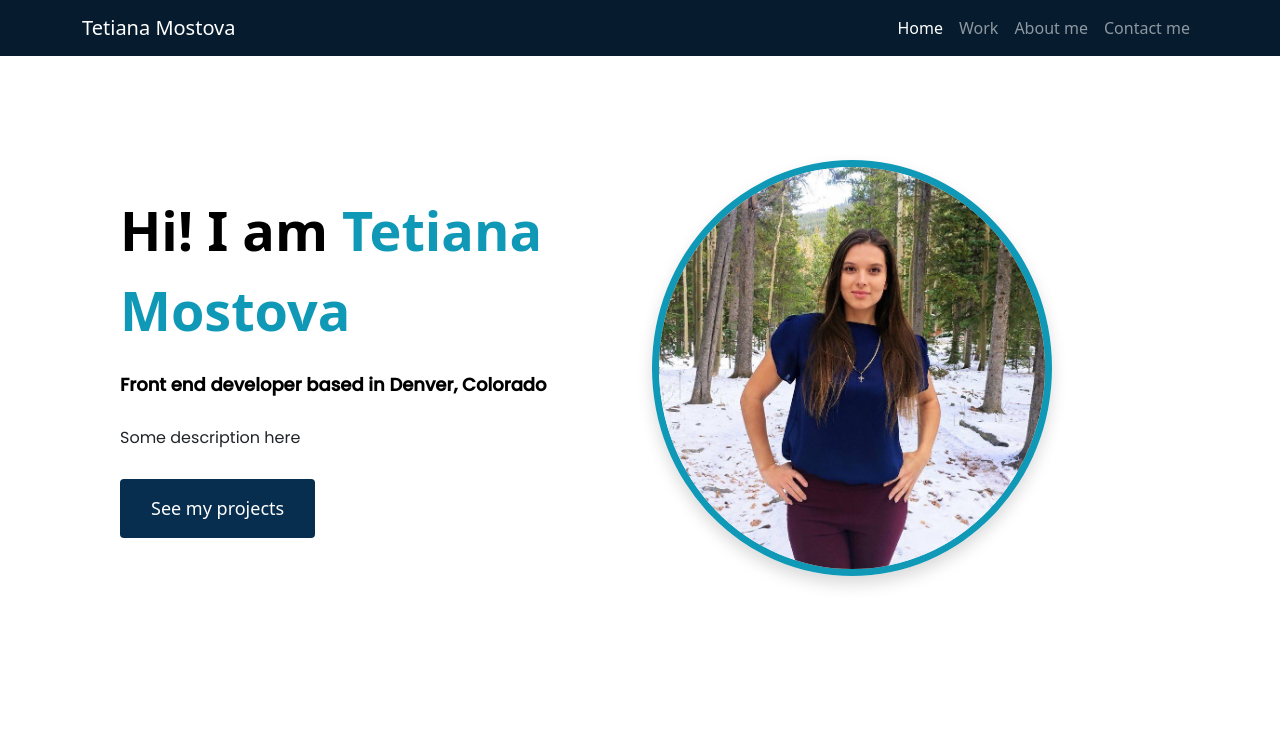
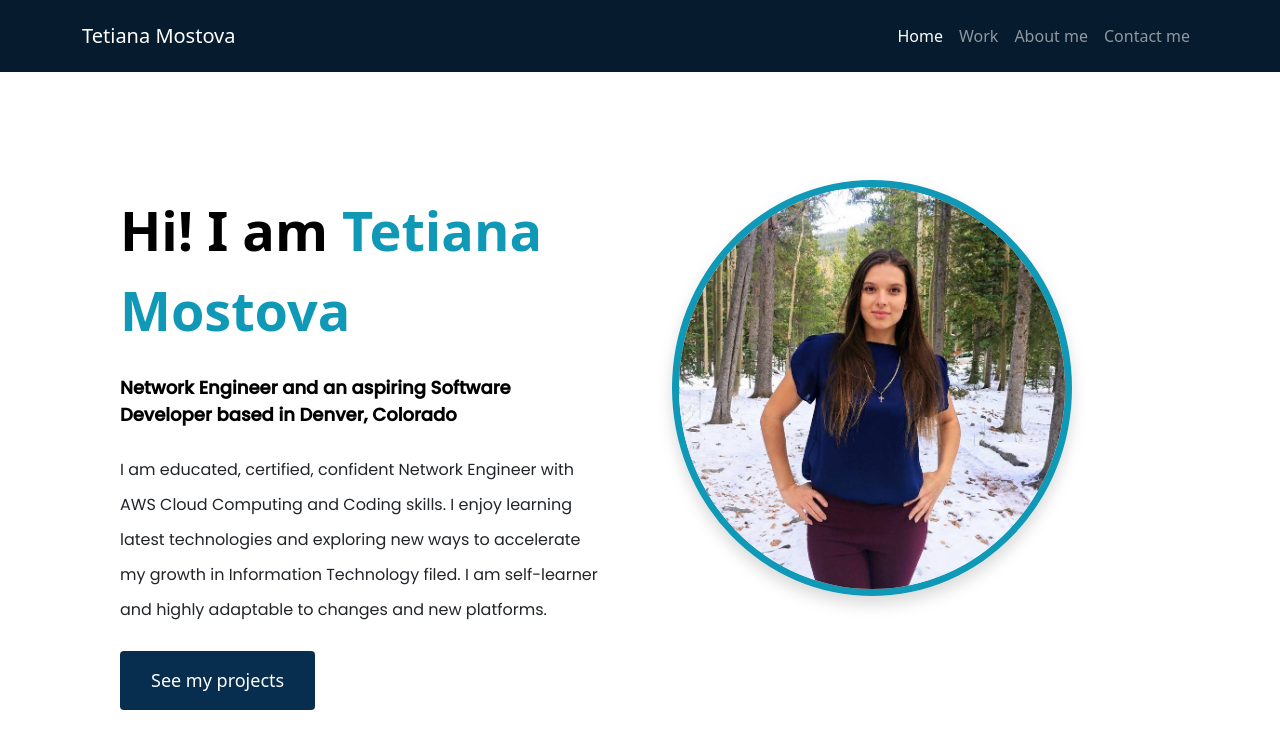
Before and after one commit to Tetianamost/Portfolio-project, a plain HTML site: page about.html in a window 1280 px wide. Drawn offline with nearby package versions, Linux system fonts and the light colour scheme; a web font is replaced by a local one.

Commit message:
added navbar padding

```diff
--- a/about.html
+++ b/about.html
@@ -32,7 +32,9 @@
     <title>Document</title>
   </head>
   <body>
-    <nav class="navbar navbar-expand-lg navbar-dark navbar-bg fixed-top">
+    <nav
+      class="navbar py-2 py-lg-3 navbar-expand-lg navbar-dark navbar-bg fixed-top"
+    >
       <div class="container">
         <a class="navbar-brand" href="/">Tetiana Mostova</a>
         <button
@@ -73,8 +75,17 @@
             <h1 class="mb-4">
               Hi! I am <span class="my-name"> Tetiana Mostova</span>
             </h1>
-            <h2 class="mb-4">Front end developer based in Denver, Colorado</h2>
-            <p class="mb-4">Some description here</p>
+            <h2 class="mb-4">
+              Network Engineer and an aspiring Software Developer based in
+              Denver, Colorado
+            </h2>
+            <p class="mb-4">
+              I am educated, certified, confident Network Engineer with AWS
+              Cloud Computing and Coding skills. I enjoy learning latest
+              technologies and exploring new ways to accelerate my growth in
+              Information Technology filed. I am self-learner and highly
+              adaptable to changes and new platforms.
+            </p>
             <a href="" class="btn btn-branding">See my projects</a>
           </div>
         </div>
--- a/src/styles.css
+++ b/src/styles.css
@@ -37,6 +37,7 @@ h1 {
 }
 h2 {
   font-size: 63px;
+  line-height: 1.5;
 }
 p {
   font-family: var(--default-font-family);
@@ -114,19 +115,21 @@ p {
 .my-image {
   border: 7px solid var(--secondary-color);
   max-width: 400px;
+  margin: 20px;
 }
 @media (prefers-reduced-motion: no-preference) {
   :root {
     scroll-behavior: smooth;
   }
 }
-@media (max-width: 900px) {
+@media (max-width: 960px) {
   h1 {
     font-size: 43px;
     line-height: 56px;
   }
   h2 {
     font-size: 40px;
+    line-height: 30px;
   }
   .hero {
     padding: 80px 20px;
@@ -137,7 +140,7 @@ p {
   }
   .about-section {
     text-align: center;
-    padding: 13px;
+    padding: 30px;
   }
   .my-image {
     max-width: 350px;
```
Also changed, not shown: index.html (+3 -1 lines).
